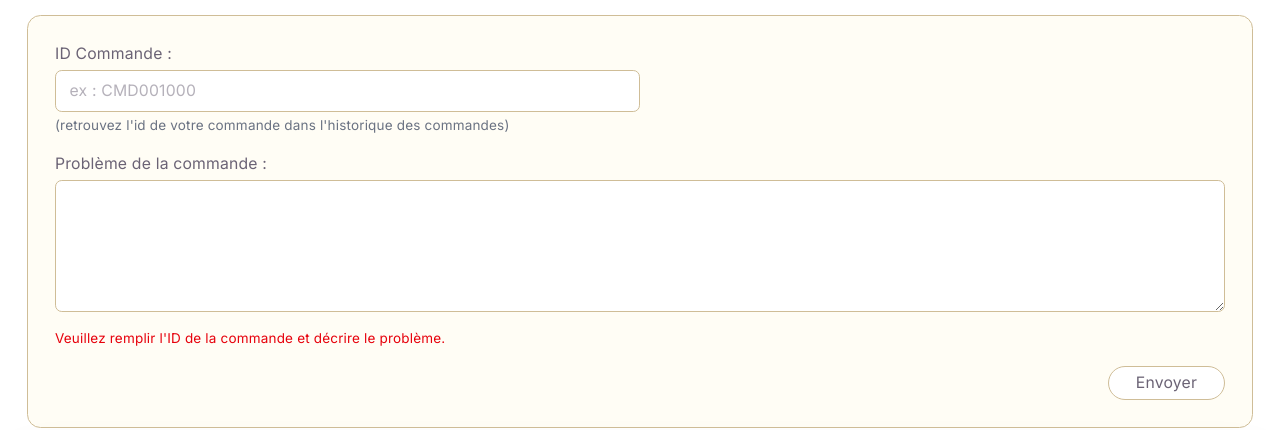
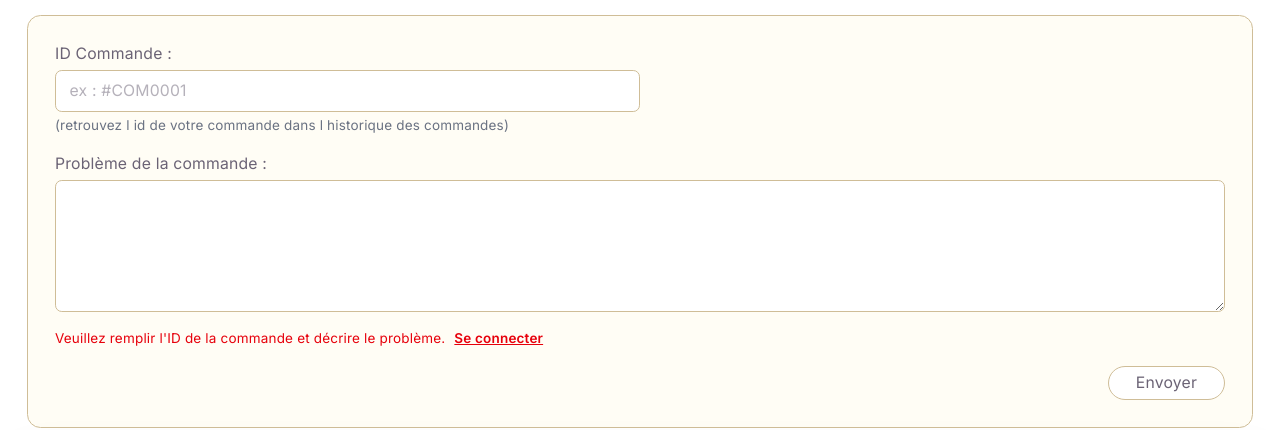
Before and after one commit to kamgaolive3-crypto/projet-dev-web-groupe8, a React (Vite) app in the folder app/frontend/: page /Reclamation in a window 1280 px wide. Both pictures are taken after a click on the button "Envoyer". Shown: the part 239-669 px from the top of the page. Built offline with nearby package versions, Linux system fonts and the light colour scheme; no server answers.

Commit message:
feat(front): reclamation branchee a POST /api/reclamation (motif + description, auth exige)

```diff
--- a/app/frontend/src/vues/pagesE/Reclamation.jsx
+++ b/app/frontend/src/vues/pagesE/Reclamation.jsx
@@ -2,6 +2,10 @@
 import { useState } from "react"
 //importe link : permet de changer de page sans recharger le navigateur
 import { Link } from "react-router-dom"
+//cliente API : la réclamation part dans la base via le backend
+import { api } from "../../services/api"
+//auth : une réclamation exige d être connecté
+import { useAuth } from "../../services/auth"
 
 export default function Reclamation() {
     //---------------- ETATS DE LA PAGE ----------------
@@ -12,31 +16,53 @@ export default function Reclamation() {
     const [erreur, setErreur] = useState("")
     //true quand la réclamation vient d'être envoyée
     const [envoye, setEnvoye] = useState(false)
+    //true pendant l envoi (bouton désactivé)
+    const [envoi, setEnvoi] = useState(false)
+    //l utilisateur connecté
+    const { user } = useAuth()
 
     //---------------- ACTIONS ----------------
     //fonction appellée quand on clique sur "Envoyer"
-    const envoyer = () => {
+    const envoyer = async () => {
         //trim() enlève les espaces au début et à la fin : "   " compte comme vide
         if (idCommande.trim() === "" || probleme.trim() === "") {
             setErreur("Veuillez remplir l'ID de la commande et décrire le problème.")
             setEnvoye(false)
-            return // on s'arrête ici, rien n'est envoyé
+            return // on s arrête ici, rien n est envoyé
         }
-
-        //pour l'instant on affiche seulement une confirmation
-        //plus tard : envoyer idCommande et probleme à l'API PHP
+        if (!user) {
+            setErreur("Connectez-vous pour envoyer une réclamation.")
+            setEnvoye(false)
+            return
+        }
+        setEnvoi(true)
         setErreur("")
-        setEnvoye(true)
-        setIdCommande("")
-        setProbleme("")
+        try {
+            //POST /api/reclamation : le backend attend Id_commande, motif et description
+            await api.post("/reclamation", {
+                Id_commande: idCommande.trim(),
+                motif: probleme.trim().slice(0, 255),
+                description: probleme.trim(),
+            })
+            setEnvoye(true)
+            setIdCommande("")
+            setProbleme("")
+        } catch (e) {
+            setEnvoye(false)
+            //erreurs de validation Laravel affichées champ par champ
+            const detail = e.champs ? Object.values(e.champs).flat().join(" - ") : null
+            setErreur(detail || e.message || "Reclamation refusee par le serveur")
+        } finally {
+            setEnvoi(false)
+        }
     }
 
     return (
         <div className="flex flex-col gap-4 p-4 md:p-6">
             {/* ---------- TITRE + FLECHE RETOUR ---------- */}
             <div className="flex items-center gap-2">
-                {/* le chemin "/panier" est à adapter à tes routes */}
-                <Link to="/panier" className="text-xl" aria-label="Retour au panier">
+                {/* le chemin "/Panier" vers la page panier */}
+                <Link to="/Panier" className="text-xl" aria-label="Retour au panier">
                     ←
                 </Link>
                 <h1 className="font-serif text-xl font-bold">⚠ Une réclamation ?</h1>
@@ -54,11 +80,11 @@ export default function Reclamation() {
                         type="text"
                         value={idCommande}
                         onChange={(e) => setIdCommande(e.target.value)}
-                        placeholder="ex : CMD001000"
+                        placeholder="ex : #COM0001"
                         className="rounded-md border border-[#CFBD97] bg-white px-3 py-2 text-sm md:w-1/2"
                     />
                     <p className="text-xs text-gray-500">
-                        (retrouvez l'id de votre commande dans l'historique des commandes)
+                        (retrouvez l id de votre commande dans l historique des commandes)
                     </p>
                 </div>
 
@@ -77,9 +103,18 @@ export default function Reclamation() {
                 </div>
 
                 {/* message d'erreur (affiché seulement s'il y en a un) */}
-                {erreur && <p className="text-xs text-red-600">{erreur}</p>}
+                {erreur && (
+                    <p className="text-xs text-red-600">
+                        {erreur}
+                        {!user && (
+                            <Link to="/page_connexion" className="ml-2 font-semibold underline">
+                                Se connecter
+                            </Link>
+                        )}
+                    </p>
+                )}
 
-                {/* message de confirmation (affiché seulement après l'envoi) */}
+                {/* message de confirmation (affiché seulement après l envoi) */}
                 {envoye && (
                     <p className="rounded-md bg-green-100 px-3 py-2 text-xs text-green-800">
                         Votre réclamation a bien été envoyée. Nous reviendrons vers vous rapidement.
@@ -89,9 +124,10 @@ export default function Reclamation() {
                 <div className="flex justify-end">
                     <button
                         onClick={envoyer}
-                        className="rounded-full border border-[#CFBD97] bg-white px-6 py-1 text-sm"
+                        disabled={envoi}
+                        className="rounded-full border border-[#CFBD97] bg-white px-6 py-1 text-sm disabled:opacity-50"
                     >
-                        Envoyer
+                        {envoi ? "Envoi en cours..." : "Envoyer"}
                     </button>
                 </div>
             </section>
```
